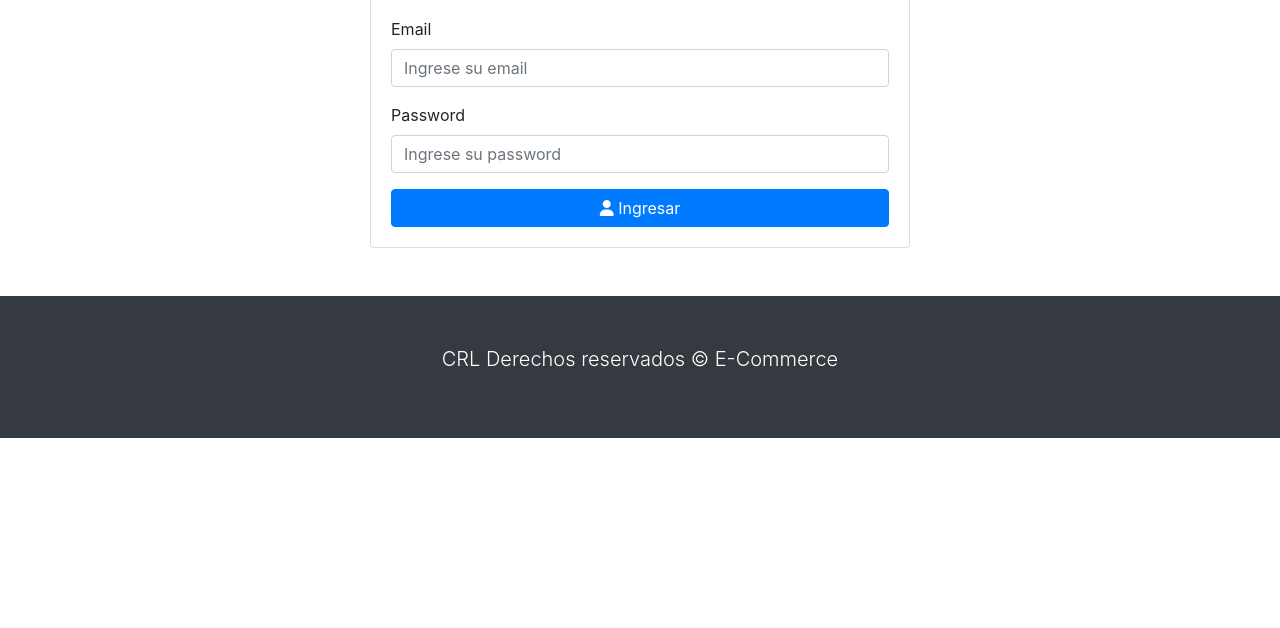
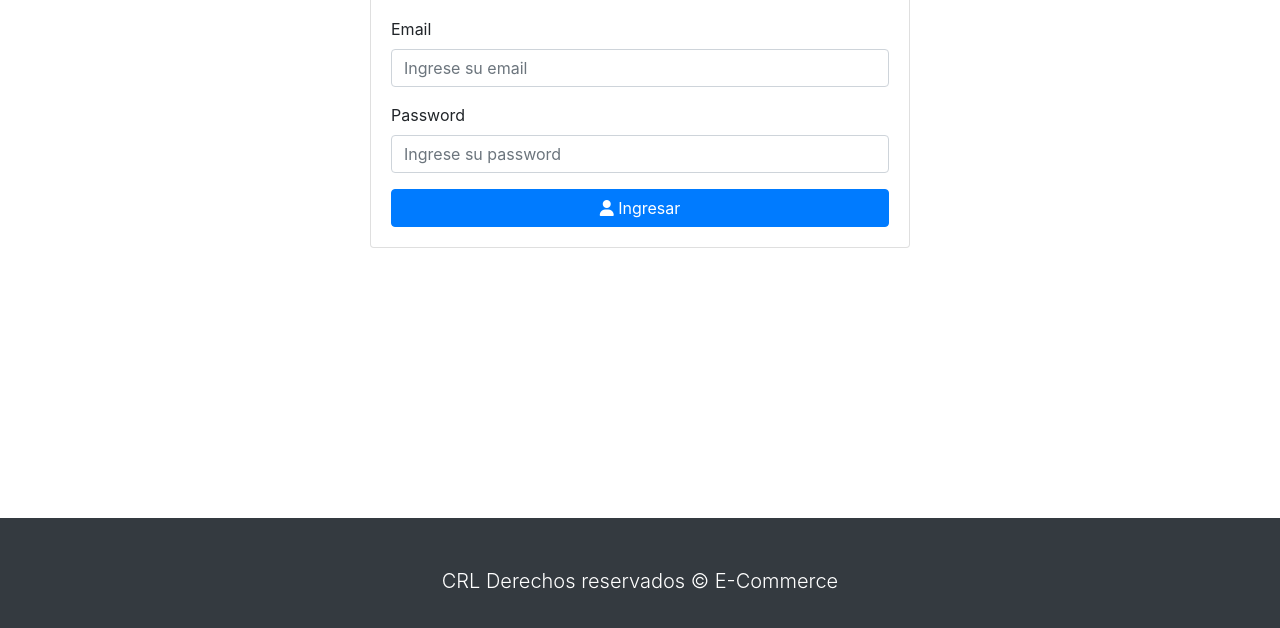
Before and after one commit to CManuelZarate/AdministracionWeb, a plain HTML site: page index.html in a window 1280 px wide. Shown: the part 218-846 px from the top of the page. Before the commit the page ends 800 px from the top, so only its background shows below. Drawn offline with nearby package versions, Linux system fonts and the light colour scheme.

Commit message:
Arreglando tamaño pagina

```diff
--- a/css/estilos.css
+++ b/css/estilos.css
@@ -0,0 +1,3 @@
+body{ /*Para q ocupe toda la ventana*/
+    height: 100vh;
+}
--- a/index.html
+++ b/index.html
@@ -20,6 +20,8 @@
         </div>
     </nav>
     <!--Login-->
+    <div class="h-75">
+
     <img src="img/logo_login.png" class="img-fluid mx-auto d-block my-5">
 
     <section id="login">
@@ -49,7 +51,10 @@
             </div>
         </div>
     </section>
-    <footer class="bg-dark text-white mt-5 p-5">
+
+    </div>
+
+    <footer class="bg-dark text-white mt-5 p-5 ">
         <div class="container">
             <div class="row">
                 <div class="col">
```
